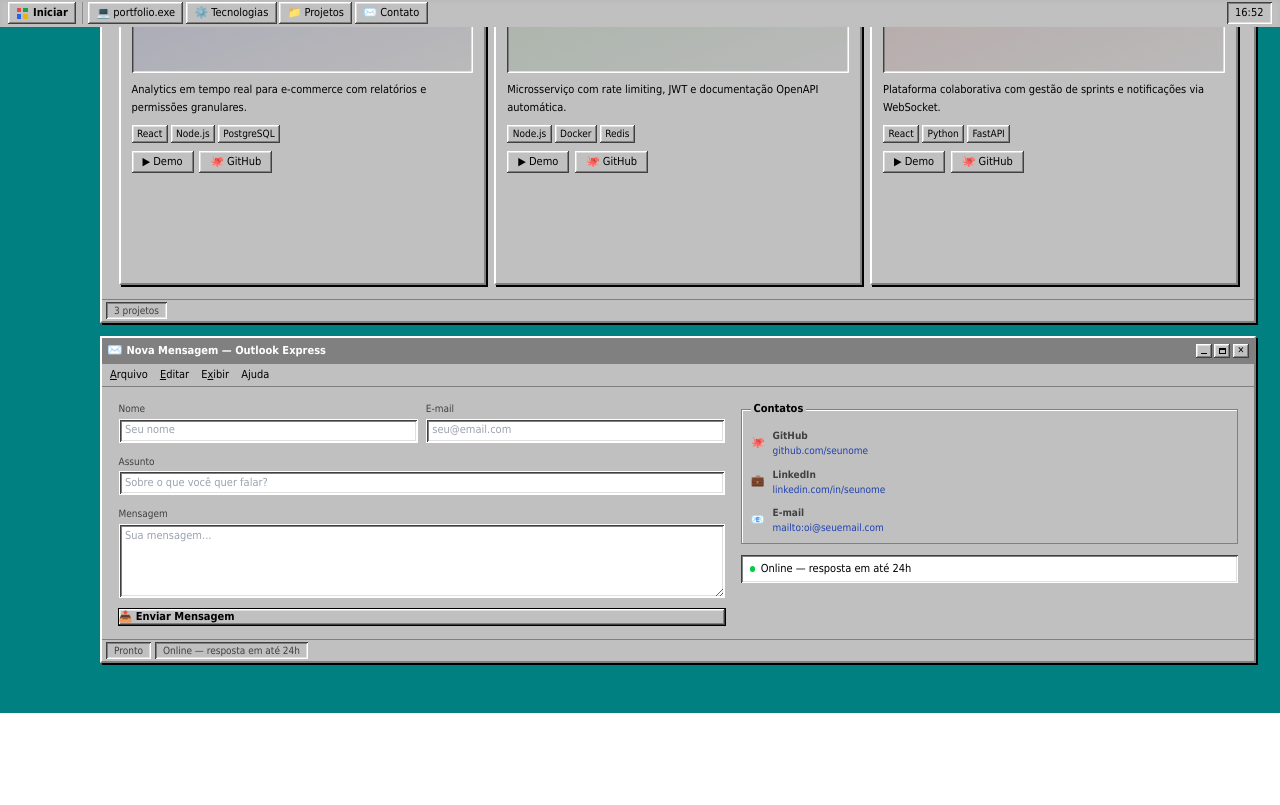
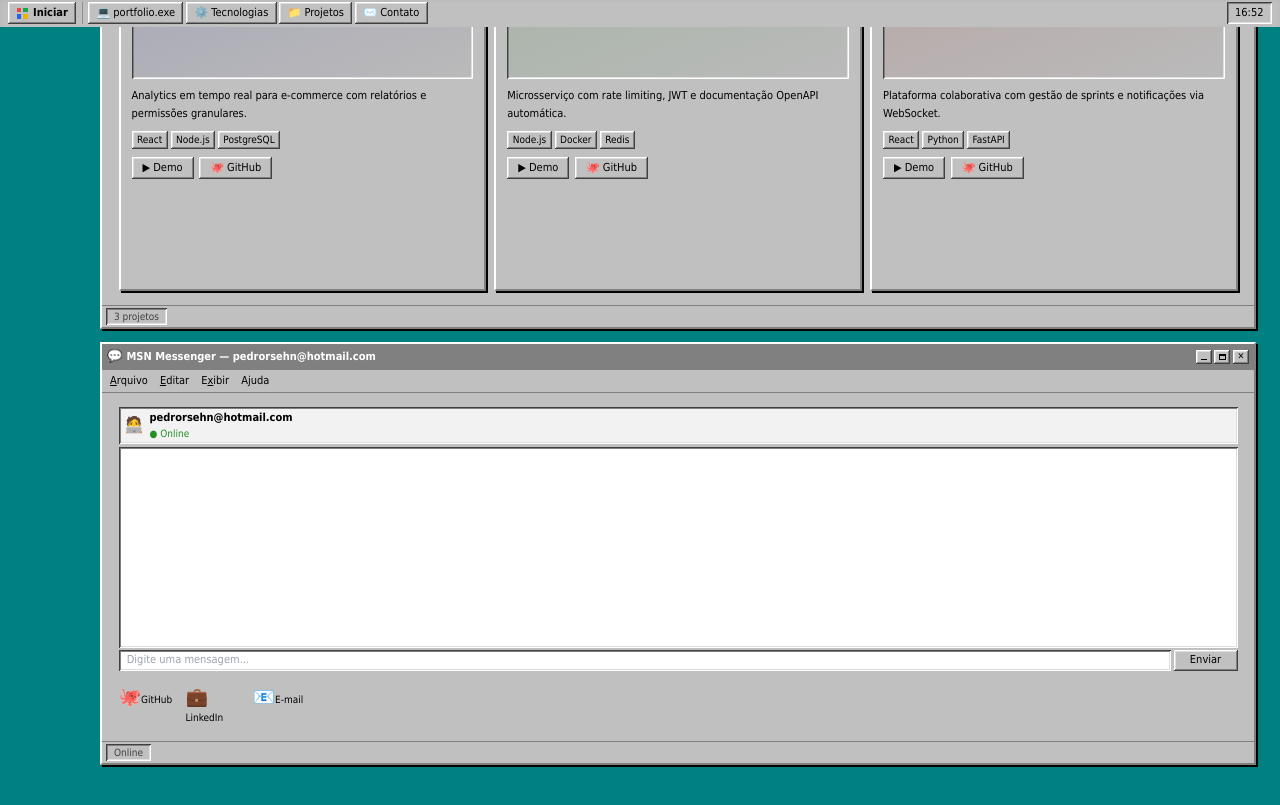
Before and after one commit to PedroSehn/Portifolio-2026, a React (Vite) app: page / in a window 1280 px wide. Shown: the part 773-1578 px from the top of the page. Before the commit the page ends 1486 px from the top, so only its background shows below. Built offline with nearby package versions, Linux system fonts and the light colour scheme.

Commit message:
Add Win95 button styles and typing animation to Contact component; update Hero component for improved layout and responsiveness

```diff
--- a/src/components/sections/Contact.tsx
+++ b/src/components/sections/Contact.tsx
@@ -1,7 +1,4 @@
-import Button from '../ui/Button'
-import GroupBox from '../ui/GroupBox'
-import Input from '../ui/Input'
-import Textarea from '../ui/Textarea'
+import { useEffect, useMemo, useRef, useState } from 'react'
 import Window from '../ui/Window'
 import { defaultWindowMenu } from '../../constants/windowMenu'
 
@@ -28,50 +25,187 @@
   },
 ]
 
+interface Message {
+  from: 'visitor' | 'Pedro Sehn'
+  text: string
+  time: string
+}
+
+const WHATSAPP_NUMBER = '+5551984574823'
+
+const getNow = () => {
+  const date = new Date()
+  return date.toLocaleTimeString('pt-BR', { hour: '2-digit', minute: '2-digit' })
+}
+
 export default function Contact({ isActive, onActivate }: ContactProps) {
+  const scriptedMessages = useMemo<Message[]>(
+    () => [
+      { from: 'Pedro Sehn', text: 'Ei! Seja bem-vindo(a) ao meu portfólio 👋', time: getNow() },
+      { from: 'Pedro Sehn', text: 'Me manda uma mensagem aqui embaixo!', time: getNow() },
+      {
+        from: 'Pedro Sehn',
+        text: 'Ah! Assim que apertar em enviar, vai abrir uma nova janela te direcionando para o meu Whasapp!',
+        time: getNow(),
+      },
+    ],
+    [],
+  )
+  const [displayedMessages, setDisplayedMessages] = useState<Message[]>([])
+  const [input, setInput] = useState('')
+  const [isTyping, setIsTyping] = useState(false)
+  const [hasStarted, setHasStarted] = useState(false)
+  const chatRef = useRef<HTMLDivElement>(null)
+  useEffect(() => {
+    if (chatRef.current) {
+      chatRef.current.scrollTop = chatRef.current.scrollHeight
+    }
+  }, [displayedMessages, isTyping])
+
+  useEffect(() => {
+    if (!hasStarted) return
+    if (displayedMessages.length >= scriptedMessages.length) {
+      setIsTyping(false)
+      return
+    }
+
+    setIsTyping(true)
+    const timer = setTimeout(() => {
+      setDisplayedMessages((prev) => [...prev, scriptedMessages[prev.length]])
+      setIsTyping(false)
+    }, 1000)
+
+    return () => clearTimeout(timer)
+  }, [displayedMessages.length, hasStarted, scriptedMessages])
+
+  const sendMessage = () => {
+    const text = input.trim()
+    if (!text) return
+
+    const sanitizedNumber = WHATSAPP_NUMBER.replace(/\D/g, '')
+    const whatsappUrl = `https://api.whatsapp.com/send?phone=${sanitizedNumber}&text=${encodeURIComponent(text)}`
+    window.open(whatsappUrl, '_blank')
+    setInput('')
+  }
+
+  const handleActivate = () => {
+    if (!hasStarted) {
+      setHasStarted(true)
+    }
+    onActivate?.()
+  }
+
   return (
     <section id="contact" aria-labelledby="contact-title">
       <Window
-        icon="✉️"
-        title="Nova Mensagem — Outlook Express"
+        icon="💬"
+        title="MSN Messenger — pedrorsehn@hotmail.com"
         menuItems={defaultWindowMenu}
-        statusBar={['Pronto', 'Online — resposta em até 24h']}
+        statusBar={['Online']}
         isActive={isActive}
-        onActivate={onActivate}
+        onActivate={handleActivate}
       >
-        <div className="grid md:grid-cols-[1.1fr,0.9fr] gap-6">
-          <form className="flex flex-col gap-4" noValidate aria-label="Formulário de contato">
-            <div className="grid md:grid-cols-2 gap-3">
-              <Input id="contact-name" label="Nome" placeholder="Seu nome" />
-              <Input id="contact-email" label="E-mail" placeholder="seu@email.com" type="email" />
+        <div className="flex flex-col" style={{ height: 320, fontSize: 11 }}>
+          <div
+            className="flex items-center gap-2 px-2 py-1 mb-1"
+            style={{ background: 'hsl(0 0% 95%)', fontSize: 11,  boxShadow: 'var(--sunken)', }}
+          >
+            <span style={{ fontSize: 16 }} aria-hidden="true">
+              🧑‍💻
+            </span>
+            <div>
+              <div className="font-bold">pedrorsehn@hotmail.com</div>
+              <div style={{ fontSize: 10, color: 'hsl(120 60% 35%)' }}>
+                ● Online
+              </div>
             </div>
-            <Input id="contact-subject" label="Assunto" placeholder="Sobre o que você quer falar?" />
-            <Textarea id="contact-message" label="Mensagem" placeholder="Sua mensagem..." rows={4} />
-            <Button variant="primary" type="submit">
-              📤 Enviar Mensagem
-            </Button>
-          </form>
+          </div>
 
-          <div className="flex flex-col gap-4">
-            <GroupBox legend="Contatos">
-              <ul className="flex flex-col gap-3 list-none p-0 m-0">
-                {contactLinks.map((link) => (
-                  <li key={link.label} className="flex items-center gap-3">
-                    <span aria-hidden="true">{link.emoji}</span>
-                    <div className="text-[10px] text-win-darker">
-                      <p className="font-bold">{link.label}</p>
-                      <a href={link.href} target="_blank" rel="noopener noreferrer" className="text-blue-800">
-                        {link.href.replace(/^https?:\/\/(www\.)?/, '')}
-                      </a>
-                    </div>
-                  </li>
-                ))}
-              </ul>
-            </GroupBox>
-            <div className="flex items-center gap-2 text-[11px] shadow-sunken px-3 py-2 bg-white">
-              <span className="w-2 h-2 rounded-full bg-[#00cc44] shadow-[0_0_0_0_rgba(0,204,68,0.6)]" aria-hidden="true" />
-              Online — resposta em até 24h
-            </div>
+          <div
+            ref={chatRef}
+            className="flex-1 overflow-y-auto win95-scroll"
+            style={{
+              background: 'hsl(0 0% 100%)',
+              padding: 8,
+              fontSize: 11,
+              lineHeight: 1.5,
+              boxShadow: 'var(--sunken)',
+            }}
+          >
+            {displayedMessages.map((message, index) => (
+              <div key={`message-${index}`} className="mb-2">
+                <div className="flex items-baseline gap-1">
+                  <span
+                    className="font-bold"
+                    style={{
+                      color: message.from === 'Pedro Sehn' ? 'hsl(240 80% 40%)' : 'hsl(0 70% 45%)',
+                    }}
+                  >
+                    {message.from === 'Pedro Sehn' ? 'Pedro Sehn' : 'Visitante'}
+                  </span>
+                  <span style={{ color: 'hsl(0 0% 50%)', fontSize: 10 }}>({message.time})</span>
+                </div>
+                <div className="ml-2" style={{ fontSize: 11 }}>
+                  {message.text}
+                </div>
+              </div>
+            ))}
+            {isTyping && (
+              <div style={{ color: 'hsl(0 0% 50%)', fontStyle: 'italic', fontSize: 10 }}>
+                Pedro Sehn está digitando...
+                <span className="typing-dots" aria-hidden="true">
+                  <span>.</span>
+                  <span>.</span>
+                  <span>.</span>
+                </span>
+              </div>
+            )}
+          </div>
+
+          <div className="flex gap-1 mt-1">
+            <input
+              className="flex-1 pl-3"
+              type="text"
+              placeholder="Digite uma mensagem..."
+              value={input}
+
+              onChange={(event) => setInput(event.target.value)}
+              onKeyDown={(event) => {
+                if (event.key === 'Enter') {
+                  event.preventDefault()
+                  sendMessage()
+                }
+              }}
+              style={{ fontSize: 11, boxShadow: 'var(--sunken)' }}
+            />
+            <button
+              type="button"
+              className="win95-button"
+              onClick={sendMessage}
+              style={{ fontSize: 11, minWidth: 64 }}
+            >
+              Enviar
+            </button>
+          </div>
+
+          <div className="flex gap-4 mt-2" style={{ borderTop: '1px solid hsl(0 0% 75%)', paddingTop: 6 }}>
+            {contactLinks.map((link) => (
+              <a
+                key={link.label}
+                href={link.href}
+                target="_blank"
+                rel="noreferrer"
+                className="win95-desktop-icon"
+                style={{ width: 56, color: 'hsl(0 0% 0%)' }}
+              >
+                <span style={{ fontSize: 18 }} aria-hidden="true">
+                  {link.emoji}
+                </span>
+                <span className="win95-icon-label" style={{ fontSize: 10 }}>
+                  {link.label}
+                </span>
+              </a>
+            ))}
           </div>
         </div>
       </Window>
--- a/src/components/sections/Hero.tsx
+++ b/src/components/sections/Hero.tsx
@@ -8,31 +8,31 @@
   { text: 'dev', type: 'variable' },
   { text: ' = {\n', type: 'punctuation' },
   { text: '  ', type: 'punctuation' },
-  { text: 'name', type: 'property' },
+  { text: 'nome', type: 'property' },
   { text: ': "', type: 'punctuation' },
   { text: 'Seu Nome', type: 'string' },
   { text: '",\n', type: 'punctuation' },
   { text: '  ', type: 'punctuation' },
-  { text: 'role', type: 'property' },
+  { text: 'cargo', type: 'property' },
   { text: ': "', type: 'punctuation' },
-  { text: 'Fullstack Dev', type: 'string' },
+  { text: 'Desenvolvedor Fullstack', type: 'string' },
   { text: '",\n', type: 'punctuation' },
   { text: '  ', type: 'punctuation' },
-  { text: 'years', type: 'property' },
+  { text: 'anosDeExperiencia', type: 'property' },
   { text: ': ', type: 'punctuation' },
-  { text: '5', type: 'number' },
+  { text: '3', type: 'number' },
   { text: ',\n', type: 'punctuation' },
   { text: '  ', type: 'punctuation' },
-  { text: 'hire', type: 'property' },
+  { text: 'contratar', type: 'property' },
   { text: ': ', type: 'punctuation' },
   { text: 'true', type: 'boolean' },
   { text: ',\n', type: 'punctuation' },
-  { text: '}', type: 'punctuation' },
+  { text: '}; 👻', type: 'punctuation' },
 ]
 
 const PROMPT_TEXT = TOKENS.map((t) => t.text).join('')
 
-const TYPING_INTERVAL_MS = 45
+const TYPING_INTERVAL_MS = 40
 const CURSOR_BLINK_MS = 530
 
 interface HeroProps {
@@ -70,14 +70,14 @@
         contentClassName="px-6 py-5"
         menuItems={defaultWindowMenu}
         statusBar={[
-          '5 anos de experiência',
+          '3 anos de experiência',
           '30+ projetos entregues',
           '12+ clientes',
         ]}
         isActive={isActive}
         onActivate={onActivate}
       >
-        <div className="flex flex-col gap-4 md:flex-row md:gap-x-4 md:gap-y-6 md:items-start">
+        <div className="flex flex-col gap-4 md:flex-row md:gap-x-4 md:gap-y-6 md:items-center lg:px-8">
           <div className="flex flex-1 min-w-0 flex-col gap-4">
             <p className="text-[10px] uppercase tracking-[0.2em] text-win-dark">
               Disponível para projetos
@@ -96,7 +96,7 @@
             </div>
           </div>
 
-          <article className="shrink-0 bg-[#282c34] p-6 text-[16px] font-mono leading-relaxed shadow-sunken md:min-w-[440px]">
+          <article className="shrink-0 bg-[#282c34] p-6 text-[16px] font-mono leading-relaxed shadow-sunken md:min-w-[440px] lg:min-h-[195px]">
             <pre className="overflow-hidden">
               <code>
                 {(() => {
--- a/src/index.css
+++ b/src/index.css
@@ -109,6 +109,23 @@
   color: black;
 }
 .win95-titlebar-button:active {
+  box-shadow: var(--sunken);
+}
+
+.win95-button {
+  background: #c0c0c0;
+  box-shadow: var(--raised);
+  border: none;
+  cursor: pointer;
+  display: inline-flex;
+  align-items: center;
+  justify-content: center;
+  padding: 2px 6px;
+  font-size: 11px;
+  font-family: var(--font);
+  color: var(--black);
+}
+.win95-button:active {
   box-shadow: var(--sunken);
 }
 
@@ -452,3 +469,32 @@
   }
 
 }
+
+.typing-dots {
+  display: inline-flex;
+  gap: 2px;
+  margin-left: 4px;
+}
+
+.typing-dots span {
+  animation: blink 1.2s infinite;
+  opacity: 0;
+}
+
+.typing-dots span:nth-child(2) {
+  animation-delay: 0.3s;
+}
+
+.typing-dots span:nth-child(3) {
+  animation-delay: 0.6s;
+}
+
+@keyframes blink {
+  0%,
+  100% {
+    opacity: 0;
+  }
+  50% {
+    opacity: 1;
+  }
+}
```
